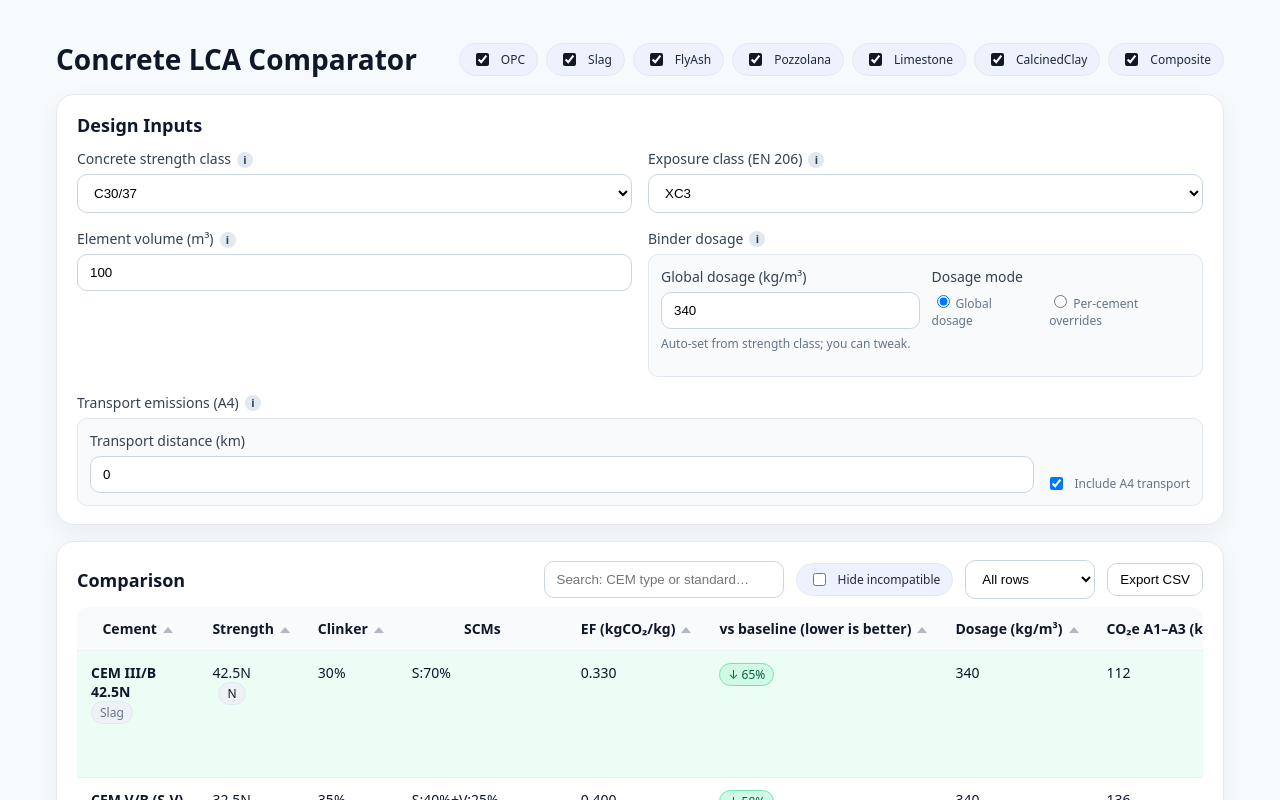
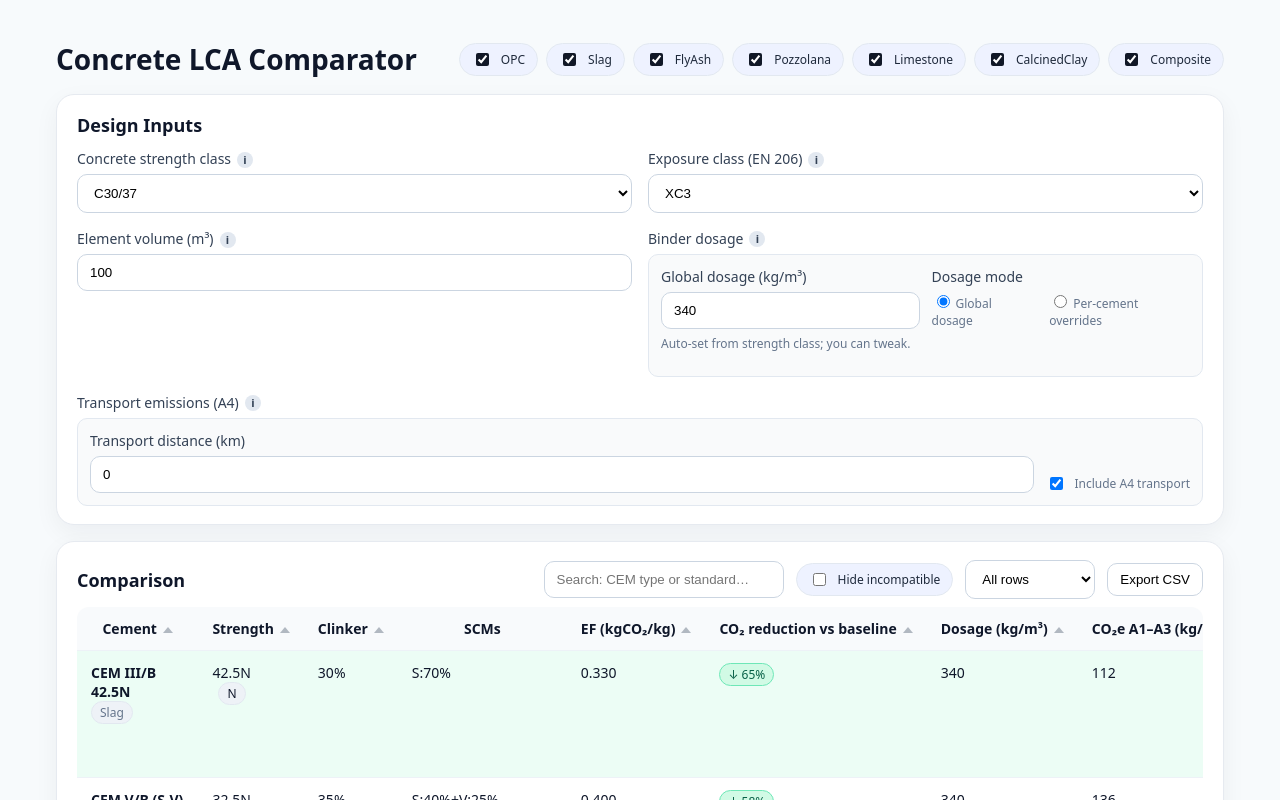
Before and after one commit to MarioSorgente/cement-lca, a Next.js app: page / in a window 1280 px wide. Shown: the top 800 px of the page. Built offline with nearby package versions, Linux system fonts and the light colour scheme.

Commit message:
Update ResultsTable.tsx

```diff
--- a/components/ResultsTable.tsx
+++ b/components/ResultsTable.tsx
@@ -98,7 +98,7 @@ export default function ResultsTable({
               <Th k="clinker">Clinker</Th>
               <th>SCMs</th>
               <Th k="ef">EF (kgCO₂/kg)</Th>
-              <Th k="reduction">vs baseline (lower is better)</Th>
+              <Th k="reduction">CO₂ reduction vs baseline</Th>
               <Th k="dosage">Dosage (kg/m³)</Th>
               <Th k="a1a3">CO₂e A1–A3 (kg/m³)</Th>
               <Th k="a4">A4 (kg)</Th>
```
